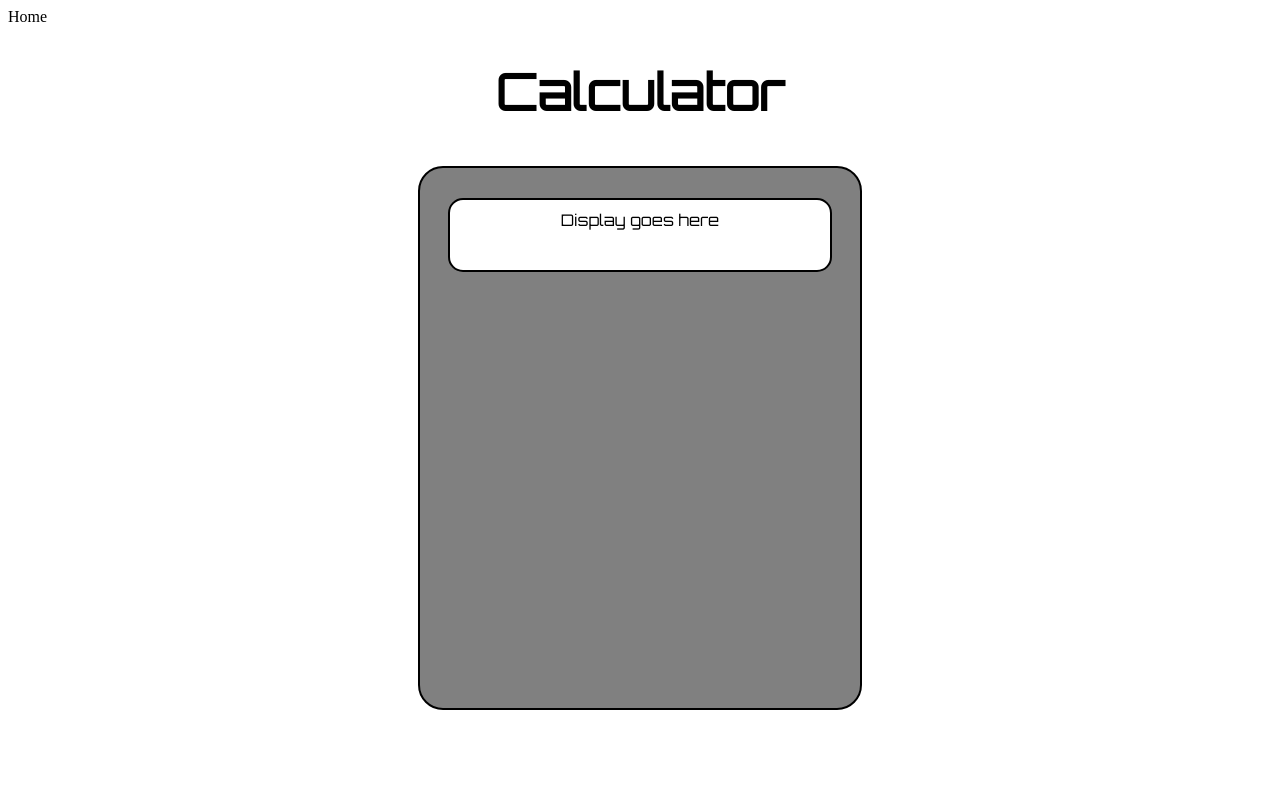
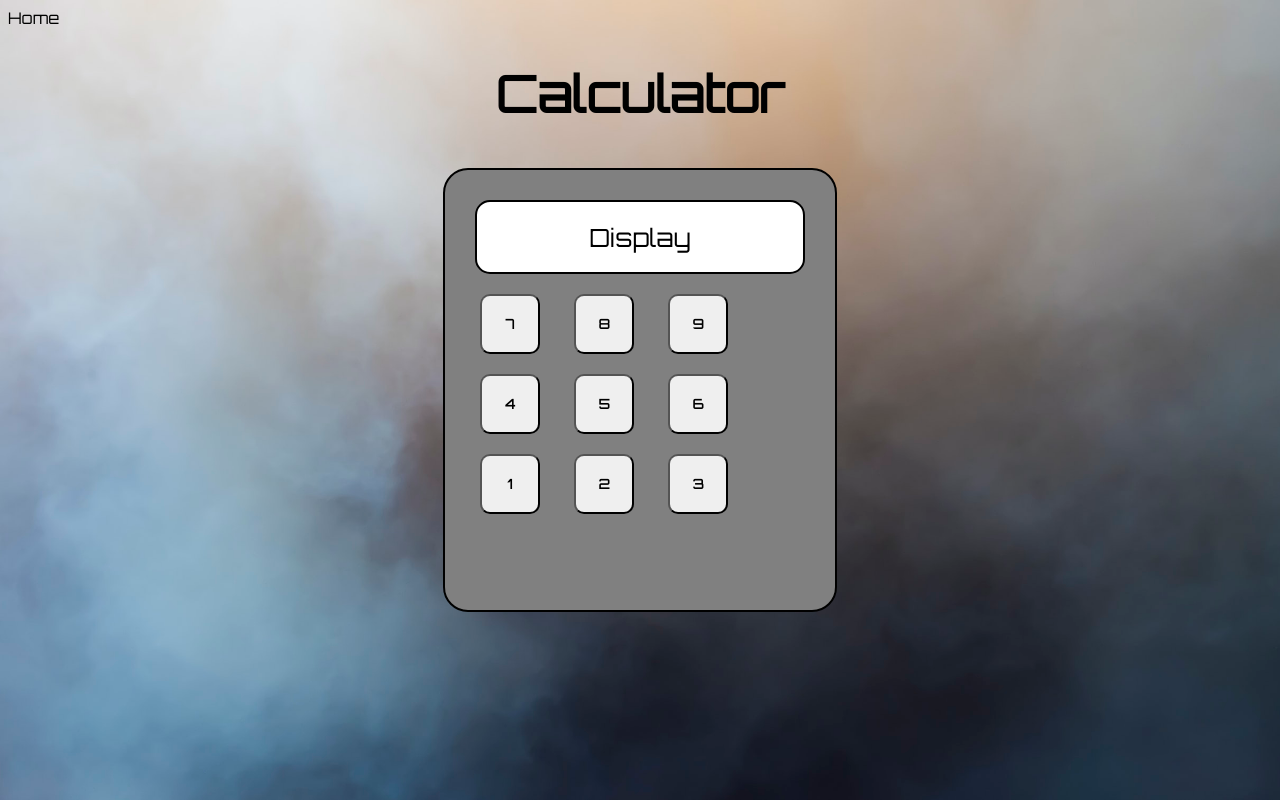
Before and after one commit to tommygatz/calculator, a PHP site: page / in a window 1280 px wide. Run offline with PHP 8.4, Linux system fonts and the light colour scheme.

Commit message:
added buttons with styles, needs a lot of work.

```diff
--- a/css/style.css
+++ b/css/style.css
@@ -1,3 +1,9 @@
+body {
+  background-image: url('../assets/background.png');
+  background-size: cover;
+  background-attachment: fixed;
+}
+
 h1 {
   font-size: 50px;
   color: black;
@@ -5,26 +11,21 @@ h1 {
   font-family: 'Orbitron';
 }
 
-#answer {
-  color: green;
-  font-size: 20px;
-}
-
 .label {
   color: black;
 }
 
 .center {
+  display: block;
   text-align: center;
-  margin: auto;
-  padding: auto;
+  margin: 10px;
 
 }
 
 #base {
   min-width: 300px;
-  max-width: 400px;
-  height: 500px;
+  max-width: 350px;
+  height: 400px;
   background-color: gray;
   border: 2px solid black;
   border-radius: 25px;
@@ -41,17 +42,40 @@ h1 {
   border: 2px solid black;
   border-radius: 15px;
   position: relative;
-  top: 10px; left: auto; margin: auto;
+  top: 10px; left: auto; margin: auto 10px;
   padding: 10px;
   font-family: 'Orbitron';
+  font-size: 25px;
+}
+
+button {
+  position: relative;
+  display: inline-block;
+  margin: 10px 15px;
+  width: 60px;
+  height: 60px;
+  border-radius: 10px;
+  border-color: ;
+  outline: none;
+  color: black;
+  font-family: 'Orbitron';
+  font-weight: bold;
+}
+
+button:active {
+  border-style: inset;
+}
+
+#buttons1 {
+  margin-top: 20px;
 }
 
 #homelink {
   color: black;
   text-decoration: none;
+  font-family: 'Orbitron';
 }
 
 #homelink:hover{
-  color: black;
   text-decoration: line-through;
 }
--- a/index.html
+++ b/index.html
@@ -14,13 +14,24 @@
 
 
     <div id="base">
-      <div class="center" id="display">Display goes here</div>
-
-
-
-
-
-
+      <div id="display">
+        <span class="center">Display</span>
+      </div>
+      <div id="buttons1">
+        <button type='button' class="button">7</button>
+        <button type='button' class="button">8</button>
+        <button type='button' class="button">9</button>
+      </div>
+      <div id="buttons2">
+        <button type='button' class="button">4</button>
+        <button type='button' class="button">5</button>
+        <button type='button' class="button">6</button>
+      </div>
+      <div id="buttons3">
+        <button type='button' class="button">1</button>
+        <button type='button' class="button">2</button>
+        <button type='button' class="button">3</button>
+      </div>
     </div>
   </body>
 </html>
```
Also changed, not shown: assets/background.png (added).
